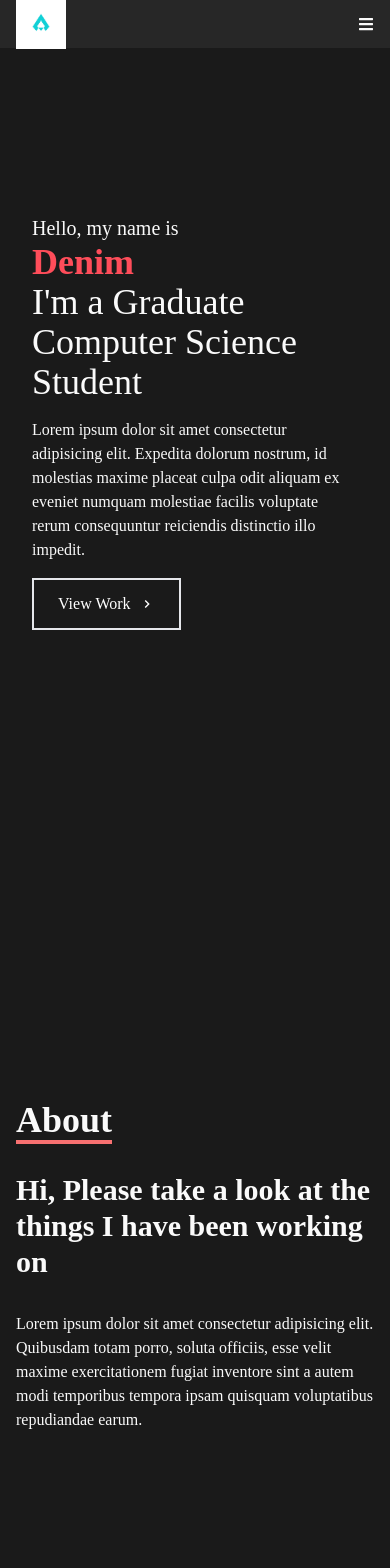
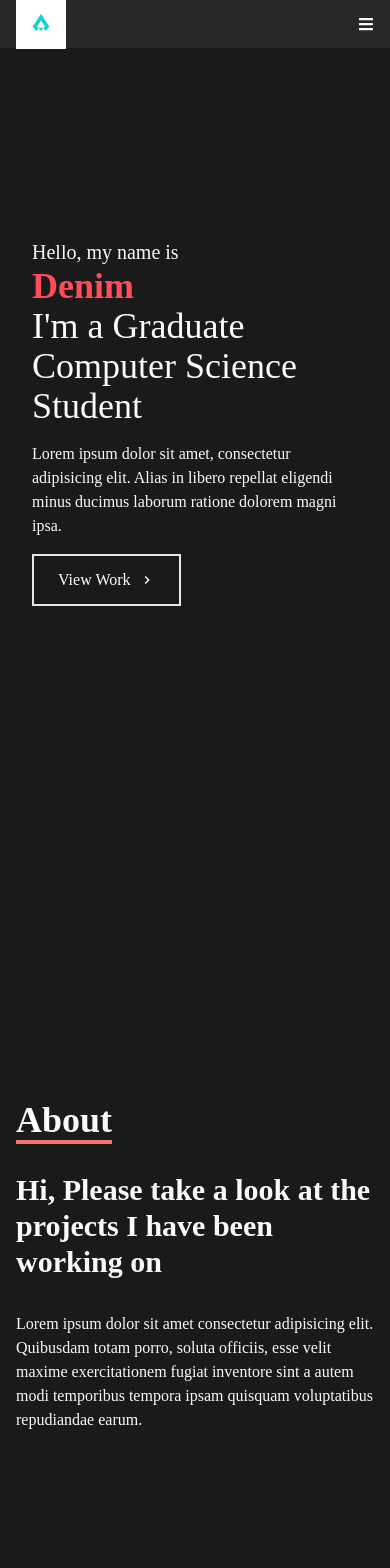
Before and after one commit to Bifdus/porfoliosite, a React (Create React App) app: page / in a window 390 px wide. Shown: the top 1568 px of the page. Built offline with nearby package versions, Linux system fonts and the light colour scheme.

Commit message:
more changes
adding html semantics to fix div soup

```diff
--- a/src/components/About.jsx
+++ b/src/components/About.jsx
@@ -15,9 +15,9 @@ const About = () => {
         </div>
         <div className='max-w-[1000px] w-full grid sm:grid-cols-2 gap-8 px-4'>
           <div className='sm:text-right text-3xl font-bold'>
-            <p className='text-3xl font-bold'>
-              Hi, Please take a look at the things I have been working on
-            </p>
+            <h2 className='text-1xl sm:text-1xl'>
+              Hi, Please take a look at the projects I have been working on
+            </h2>
           </div>
           <div>
             <p>
--- a/src/components/Hero.jsx
+++ b/src/components/Hero.jsx
@@ -3,19 +3,18 @@ import { MdNavigateNext } from 'react-icons/md';
 
 const Hero = () => {
   return (
-    <div name='hero' className='w-full h-screen bg-[#1a1a1a]'>
+    <section name='hero' className='w-full h-screen bg-[#1a1a1a]'>
       {/* container */}
-      <div className='max-w-[1000px] mx-auto px-8 flex flex-col justify justify-center h-full'>
+      <article className='max-w-[1000px] mx-auto px-8 flex flex-col justify justify-center h-full'>
         <p className='text-[#fafafa] text-xl'>Hello, my name is</p>
         <h1 className='text-[#ff4d5a] font-bold text-4xl sm:text-7xl'>Denim</h1>
         <h2 className='text-4xl sm:text-4xl text-[#fafafa]'>
           I'm a Graduate Computer Science Student
         </h2>
         <p className='text-[#fafafa] py-4 max-w-[700px]'>
-          Lorem ipsum dolor sit amet consectetur adipisicing elit. Expedita
-          dolorum nostrum, id molestias maxime placeat culpa odit aliquam ex
-          eveniet numquam molestiae facilis voluptate rerum consequuntur
-          reiciendis distinctio illo impedit.
+          Lorem ipsum dolor sit amet, consectetur adipisicing elit. Alias in
+          libero repellat eligendi minus ducimus laborum ratione dolorem magni
+          ipsa.
         </p>
         <div>
           <button className='text-white border-2 px-6 py-3 flex items-center hover:bg-red-400 hover:border-red-400'>
@@ -25,8 +24,8 @@ const Hero = () => {
             </span>
           </button>
         </div>
-      </div>
-    </div>
+      </article>
+    </section>
   );
 };
 
--- a/src/components/Navbar.jsx
+++ b/src/components/Navbar.jsx
@@ -7,7 +7,8 @@ const Navbar = () => {
 
   const handleClick = () => setNav(!nav);
   return (
-    <div className='fixed w-full h-[3rem] flex justify-between items-center px-4 bg-[#272727] text-[#fafafa]'>
+    <header>
+      <nav className='fixed w-full h-[3rem] flex justify-between items-center px-4 bg-[#272727] text-[#fafafa]'>
         <div>
           <img src={Logo} alt='Denim Logo' style={{ width: '50px' }} />
         </div>
@@ -38,7 +39,8 @@ const Navbar = () => {
           <li className='py-6 text-4xl'>Projects</li>
           <li className='py-6 text-4xl'>Home</li>
         </ul>
-    </div>
+      </nav>
+    </header>
   );
 };
 
--- a/src/components/Skills.jsx
+++ b/src/components/Skills.jsx
@@ -10,7 +10,7 @@ import Tailwind from '../assets/tailwind.png';
 
 const Skills = () => {
   return (
-    <div name='skills' className='bg-[#1a1a1a] text-neutral-50'>
+    <section name='skills' className='bg-[#1a1a1a] text-neutral-50'>
       {/* Container */}
       <div className='max-w-[1000px] mx-auto p-4 flex flex-col justify-center w-full h-full'>
         <div>
@@ -30,7 +30,7 @@ const Skills = () => {
           <Skill image={Tailwind} text='Tailwind CSS' />
         </div>
       </div>
-    </div>
+    </section>
   );
 };
 
```
Lines whose indentation alone changed are shown as unchanged.
